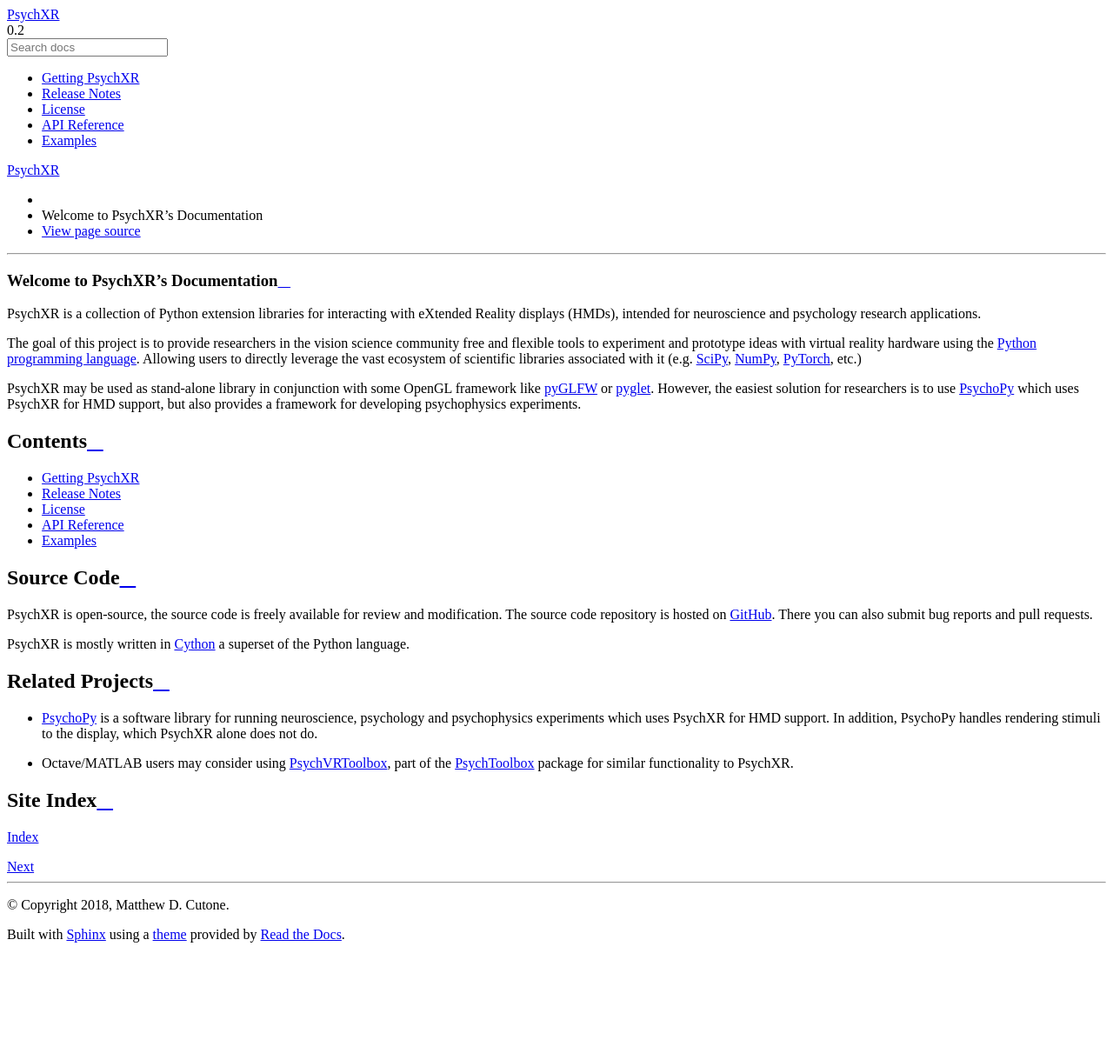
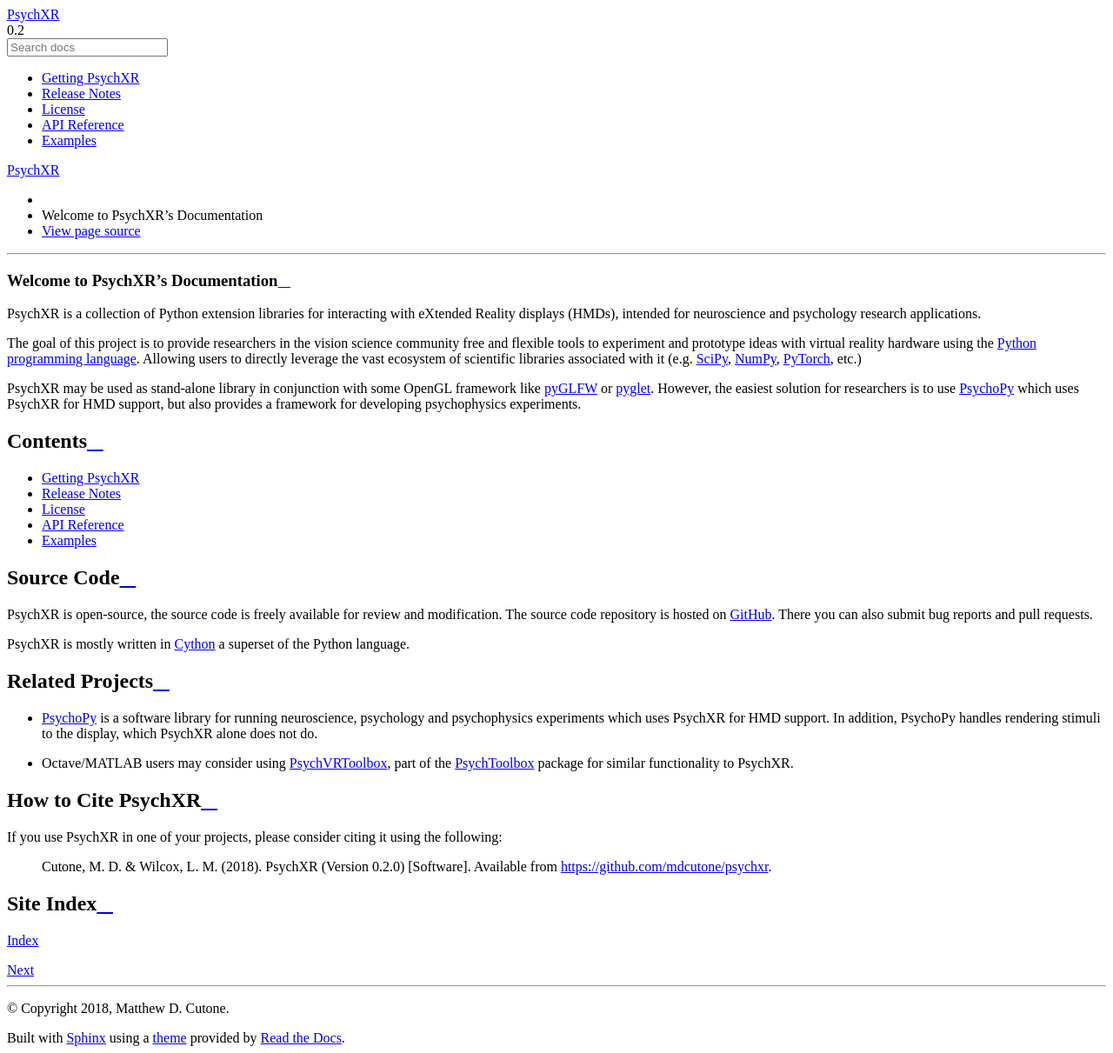
Before and after one commit to mdcutone/psychxr, a Sphinx documentation site: the page built from docs/index.rst, in a window 1280 px wide. Shown: the whole page at 87% size. Built offline with Sphinx 7.4.7 and the Read the Docs theme 2.0.0, drawn with Linux system fonts in a browser that asks for light colours; before the commit the page ends 1092 px from its top, so only the background shows below that.

Commit message:
DOCS: Added citation.

```diff
--- a/docs/index.rst
+++ b/docs/index.rst
@@ -59,6 +59,15 @@
   `PsychToolbox <http://psychtoolbox.org/>`_ package for similar functionality
   to PsychXR.
 
+How to Cite PsychXR
+-------------------
+
+If you use PsychXR in one of your projects, please consider citing it using the
+following:
+
+   Cutone, M. D. & Wilcox, L. M. (2018). PsychXR (Version 0.2.0) [Software].
+   Available from https://github.com/mdcutone/psychxr.
+
 Site Index
 ----------
 
```
